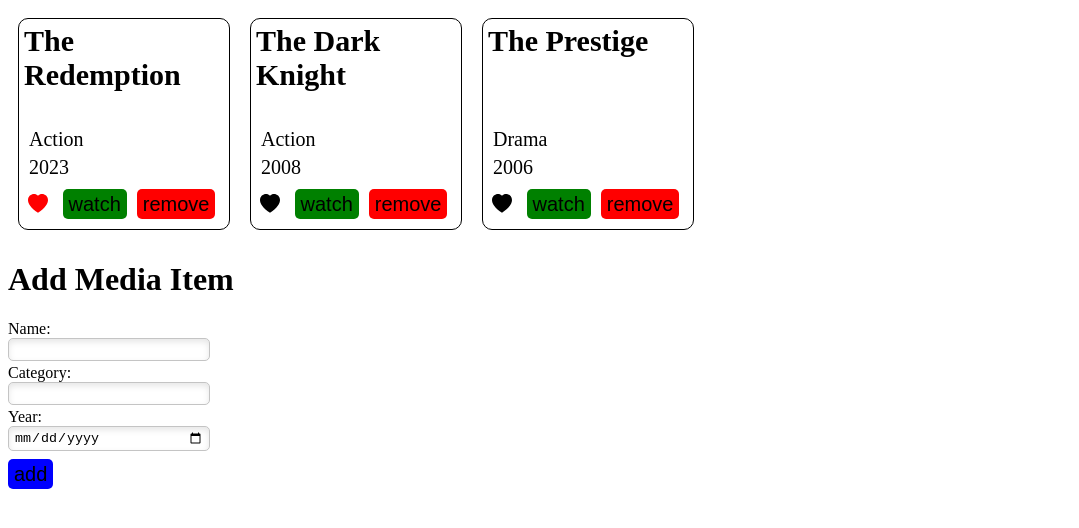
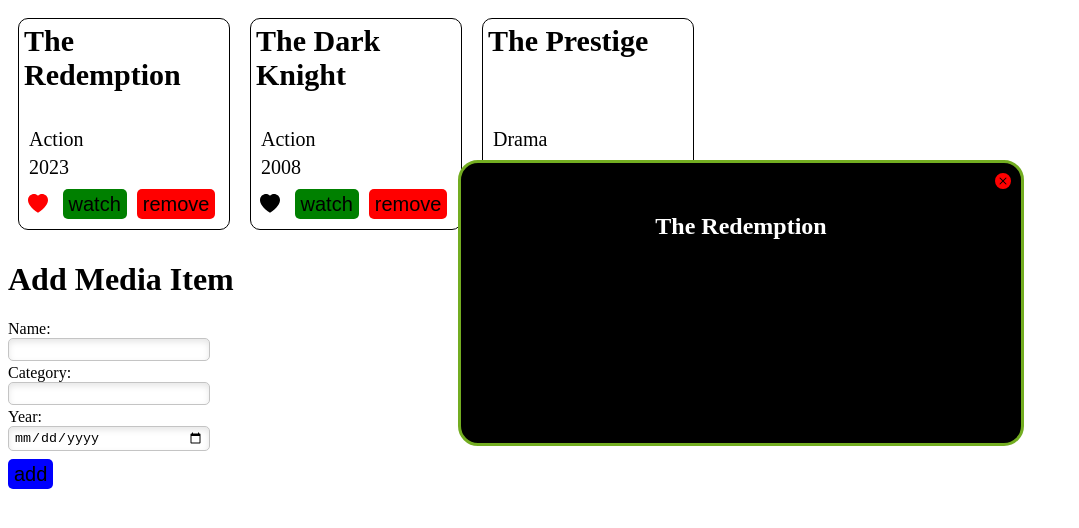
Before and after one commit to shankersalil007/AngularBTG_Media_Watcher, an Angular app: page / in a window 1280 px wide. Shown: the top 528 px of the page, without its empty margins (0-1079 px from the left). Built offline with nearby package versions, Linux system fonts and the light colour scheme.

Commit message:
added screen component

```diff
--- a/src/app/app.component.css
+++ b/src/app/app.component.css
@@ -0,0 +1,10 @@
+.screen{
+    position: absolute;
+    top:20vh;
+    right: 20vw;
+    border: 3px solid #73AD21;
+    padding: 30px;
+    border-radius: 20px;
+    background-color: black;
+    color: white
+}
--- a/src/app/app.component.html
+++ b/src/app/app.component.html
@@ -1,2 +1,3 @@
 <app-media-item-list></app-media-item-list>
 <app-input-media-item></app-input-media-item>
+<app-media-watcher *ngIf="activeMediaItem" class="screen" [mediaItem]="activeMediaItem"></app-media-watcher>
--- a/src/app/app.component.ts
+++ b/src/app/app.component.ts
@@ -1,5 +1,6 @@
 import { Component } from '@angular/core';
 import { MediaItem } from './models/media-item.model';
+import { MediaItemService } from './services/media-item.service';
 
 @Component({
   selector: 'app-root',
@@ -7,5 +8,10 @@
   styleUrls: ['./app.component.css']
 })
 export class AppComponent {
+
+  constructor(private miS: MediaItemService){
+    this.activeMediaItem = miS.mediaItems[0]
+  }
+  activeMediaItem: MediaItem;
   title = 'media-watcher';
 }
--- a/src/app/app.module.ts
+++ b/src/app/app.module.ts
@@ -5,13 +5,15 @@
 import { MediaItemComponent } from './components/media-item/media-item.component';
 import { MediaItemListComponent } from './components/media-item-list/media-item-list.component';
 import { InputMediaItemComponent } from './components/input-media-item/input-media-item.component';
+import { MediaWatcherComponent } from './components/media-watcher/media-watcher.component';
 
 @NgModule({
   declarations: [
     AppComponent,
     MediaItemComponent,
     MediaItemListComponent,
-    InputMediaItemComponent
+    InputMediaItemComponent,
+    MediaWatcherComponent
   ],
   imports: [
     BrowserModule
--- /dev/null
+++ b/src/app/components/media-watcher/media-watcher.component.css
@@ -0,0 +1,16 @@
+.t-c{
+    position: absolute;
+    top: 10px;
+    right: 10px;
+    color: red;
+}
+
+.t-c:hover{
+    color: rgb(217, 44, 44);
+}
+
+.screen{
+    min-width: 500px;
+    min-height: 200px;
+    text-align: center;
+}
--- /dev/null
+++ b/src/app/components/media-watcher/media-watcher.component.html
@@ -0,0 +1,6 @@
+<div class="screen">
+    <svg xmlns="http://www.w3.org/2000/svg" width="16" height="16" fill="currentColor" class="bi bi-x-circle-fill t-c" viewBox="0 0 16 16">
+        <path d="M16 8A8 8 0 1 1 0 8a8 8 0 0 1 16 0zM5.354 4.646a.5.5 0 1 0-.708.708L7.293 8l-2.647 2.646a.5.5 0 0 0 .708.708L8 8.707l2.646 2.647a.5.5 0 0 0 .708-.708L8.707 8l2.647-2.646a.5.5 0 0 0-.708-.708L8 7.293 5.354 4.646z"/>
+      </svg>
+<h2>{{mediaItem?.name}}</h2>
+</div>
--- /dev/null
+++ b/src/app/components/media-watcher/media-watcher.component.ts
@@ -0,0 +1,18 @@
+import { Component, Input, OnInit } from '@angular/core';
+import { MediaItem } from '../../models/media-item.model';
+
+@Component({
+  selector: 'app-media-watcher',
+  templateUrl: './media-watcher.component.html',
+  styleUrls: ['./media-watcher.component.css']
+})
+export class MediaWatcherComponent implements OnInit {
+
+  @Input() mediaItem: MediaItem;
+
+  constructor() { }
+
+  ngOnInit(): void {
+  }
+
+}
```
Also changed, not shown: 1 other file (tests, documents, lock files or other folders).
